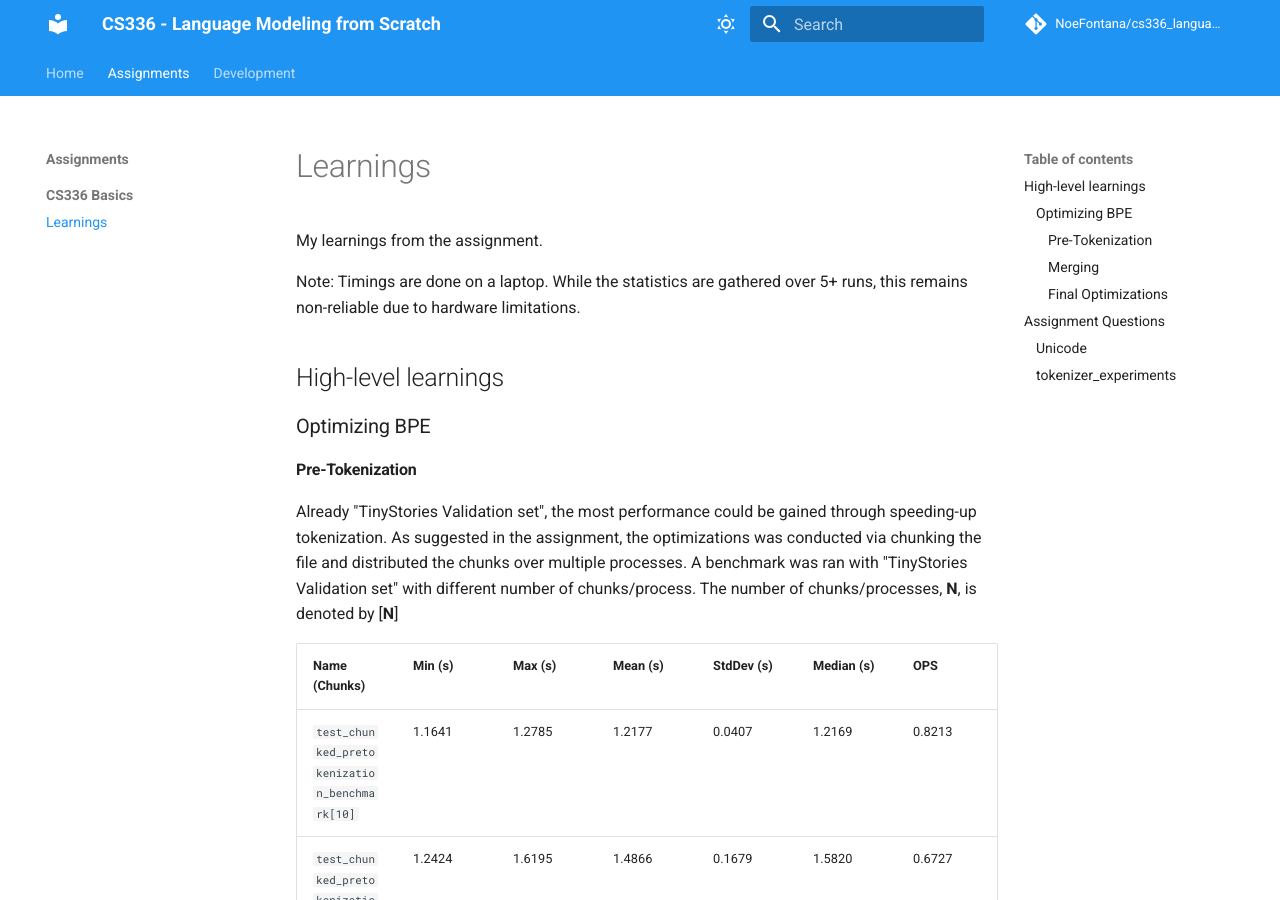
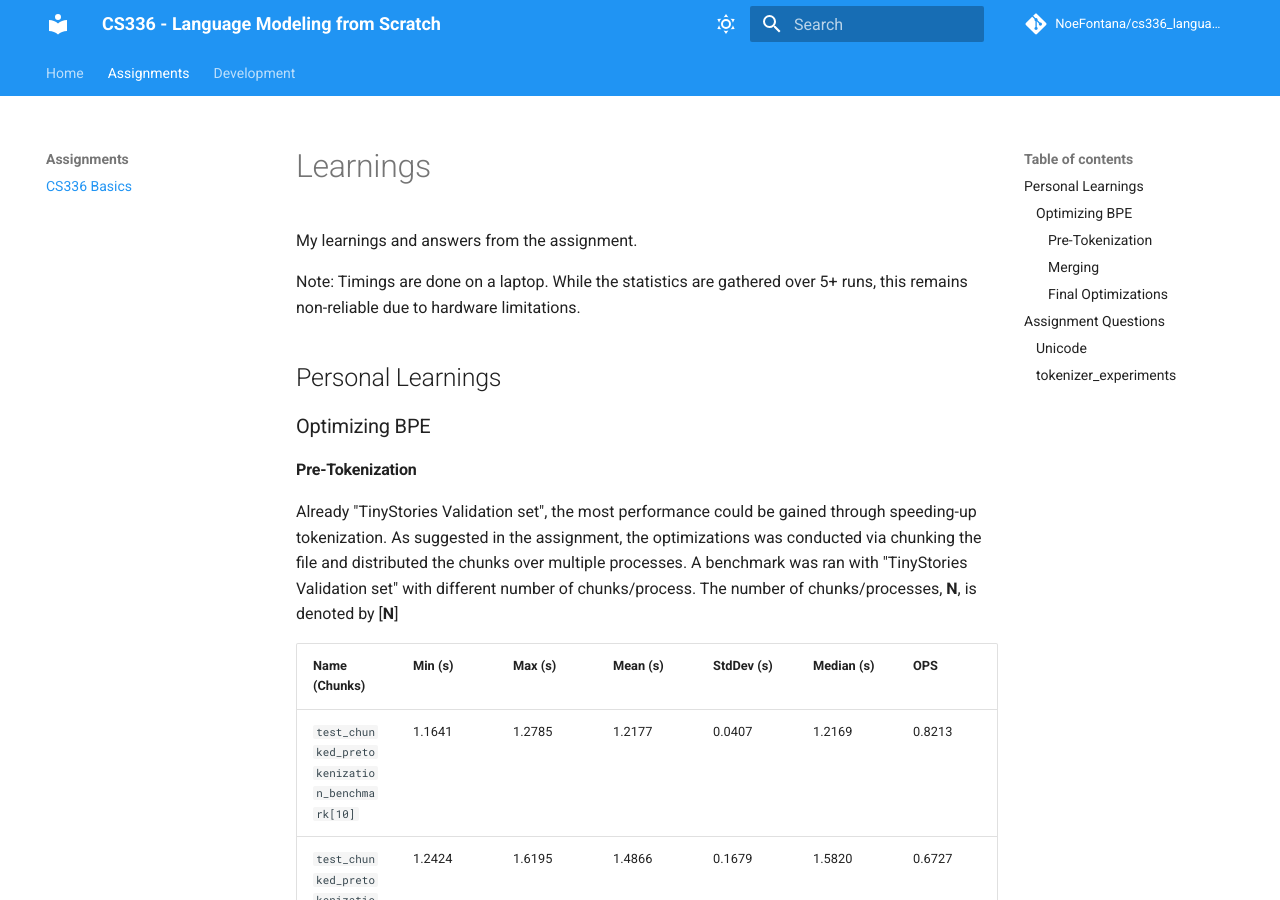
Before and after one commit to NoeFontana/cs336_language_model, an MkDocs documentation site: the page built from docs/assignments/learnings_basics.md, in a window 1280 px wide and 900 px high. Built offline with MkDocs 1.6.1 and Material for MkDocs 9.7.7, drawn with Linux system fonts in a browser that asks for light colours; comment, search, counter and statistics services are not loaded.

Commit message:
docs(nav): make it easier to navigate docs from main page

```diff
--- a/docs/assignments/learnings_basics.md
+++ b/docs/assignments/learnings_basics.md
@@ -1,10 +1,10 @@
 # Learnings
 
-My learnings from the assignment.
+My learnings and answers from the assignment.
 
 Note: Timings are done on a laptop. While the statistics are gathered over 5+ runs, this remains non-reliable due to hardware limitations.
 
-## High-level learnings
+## Personal Learnings
 
 ### Optimizing BPE
 
--- a/mkdocs.yml
+++ b/mkdocs.yml
@@ -59,8 +59,7 @@
 nav:
   - Home: index.md
   - Assignments:
-    - "CS336 Basics":
-      - "Learnings": "assignments/learnings_basics.md"
+      - "CS336 Basics": "assignments/learnings_basics.md"
   - Development:
     - "API Reference": "development/reference.md"
 
```
Also changed, not shown: docs/index.md (+4 -0 lines).
